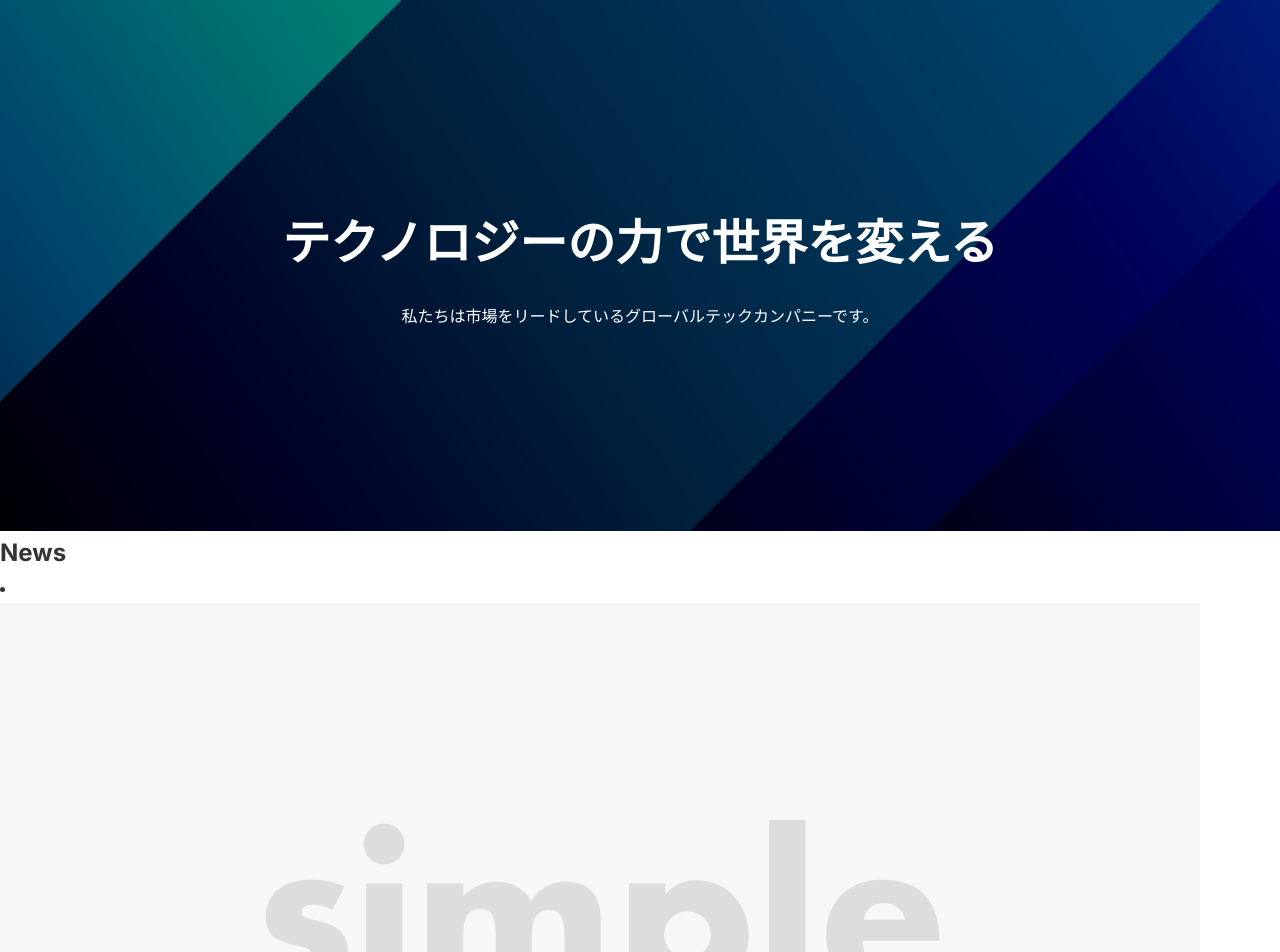
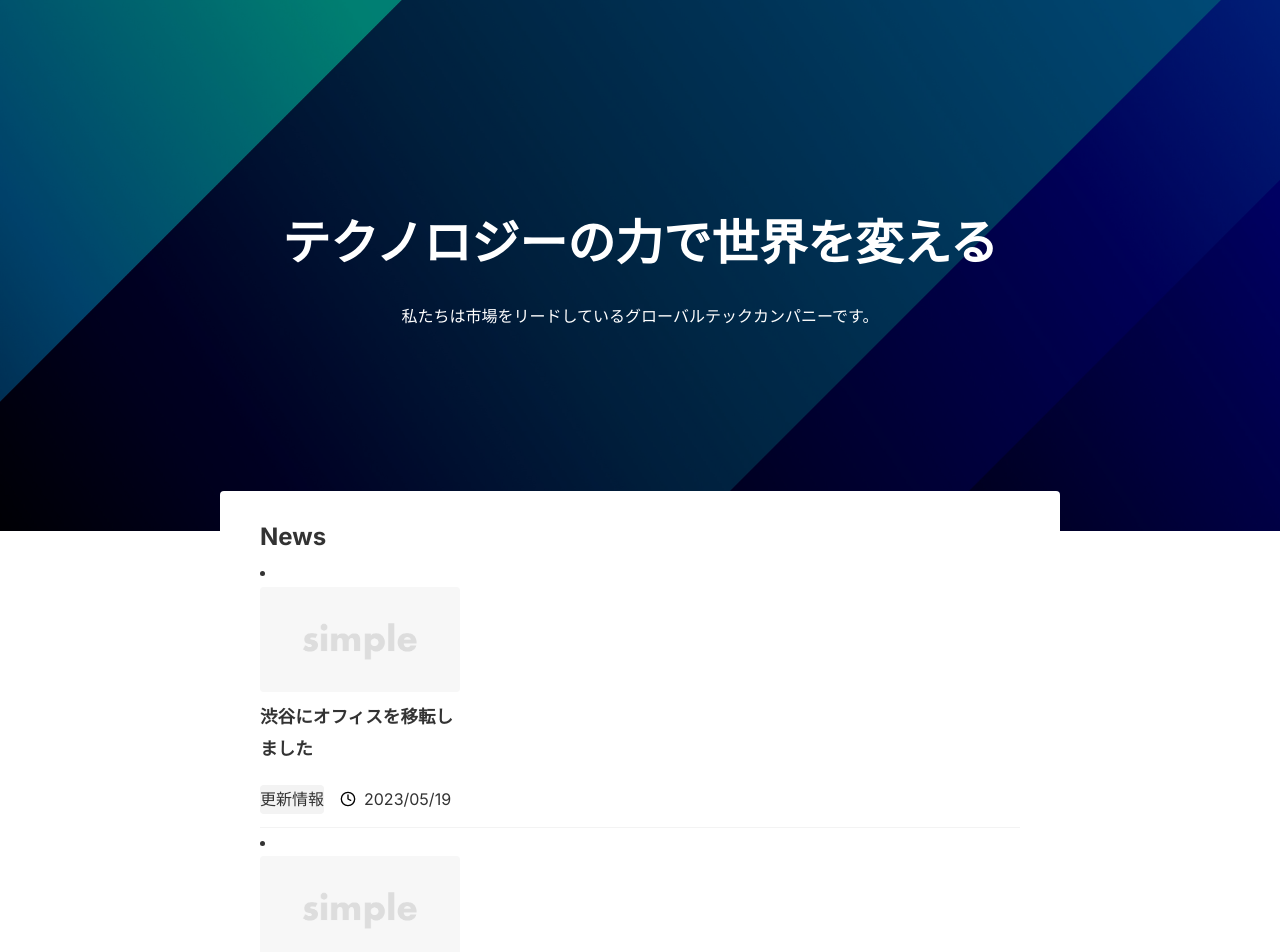
Before and after one commit to mendelssohnbach/-my-next-project, a Next.js app: page / in a window 1280 px wide. Shown: the top 952 px of the page. Built offline with nearby package versions, Linux system fonts and the light colour scheme.

Commit message:
💄 3-3-4

```diff
--- a/app/globals.css
+++ b/app/globals.css
@@ -15,7 +15,7 @@
   --color-border-light: #f3f3f3;
   --color-current: #eee;
   --color-button-primary: #333;
-  ---border-radius: 4px;
+  --border-radius: 4px;
 }
 
 * {
--- a/app/page.module.css
+++ b/app/page.module.css
@@ -34,6 +34,72 @@
   z-index: -1;
 }
 
+.news {
+  position: relative;
+  background-color: #fff;
+  width: 840px;
+  margin: -40px auto 0;
+  padding: 24px 40px;
+  border-radius: var(--border-radius);
+}
+
+.newsTitle {
+  font-size: 1.5rem;
+}
+
+.list {
+  border-bottom: 1px solid var(--color-border-light);
+}
+.list:last-child {
+  border-bottom: none;
+}
+
+.link {
+  display: flex;
+  align-items: flex-start;
+  gap: 40px;
+  padding: 24px 0;
+}
+
+.image {
+  width: 200px;
+  height: auto;
+  border-radius: var(--border-radius);
+}
+
+.newsItemTitle {
+  font-size: 1.1rem;
+  font-weight: bold;
+  margin-bottom: 0.5rem;
+}
+
+.meta {
+  display: flex;
+  align-items: center;
+  gap: 16px;
+}
+
+.tag {
+  background-color: var(--color-bg-sub);
+  border-radius: var(--border-radius);
+  white-space: nowrap;
+  font-size: 1rem;
+}
+
+.date {
+  display: flex;
+  align-items: center;
+  gap: 8px;
+  margin: 0.8rem 0;
+  font-size: 1rem;
+}
+
+@media (max-width: 1000px) {
+  .news {
+    width: calc(100% - 160px);
+  }
+}
+
 @media (max-width: 640px) {
   .top {
     padding: 120px 16px;
@@ -62,4 +128,9 @@
     justify-content: center;
     z-index: -1;
   }
+
+  .news {
+    width: calc(100% - 32px);
+    padding: 16px 24px;
+  }
 }
```
